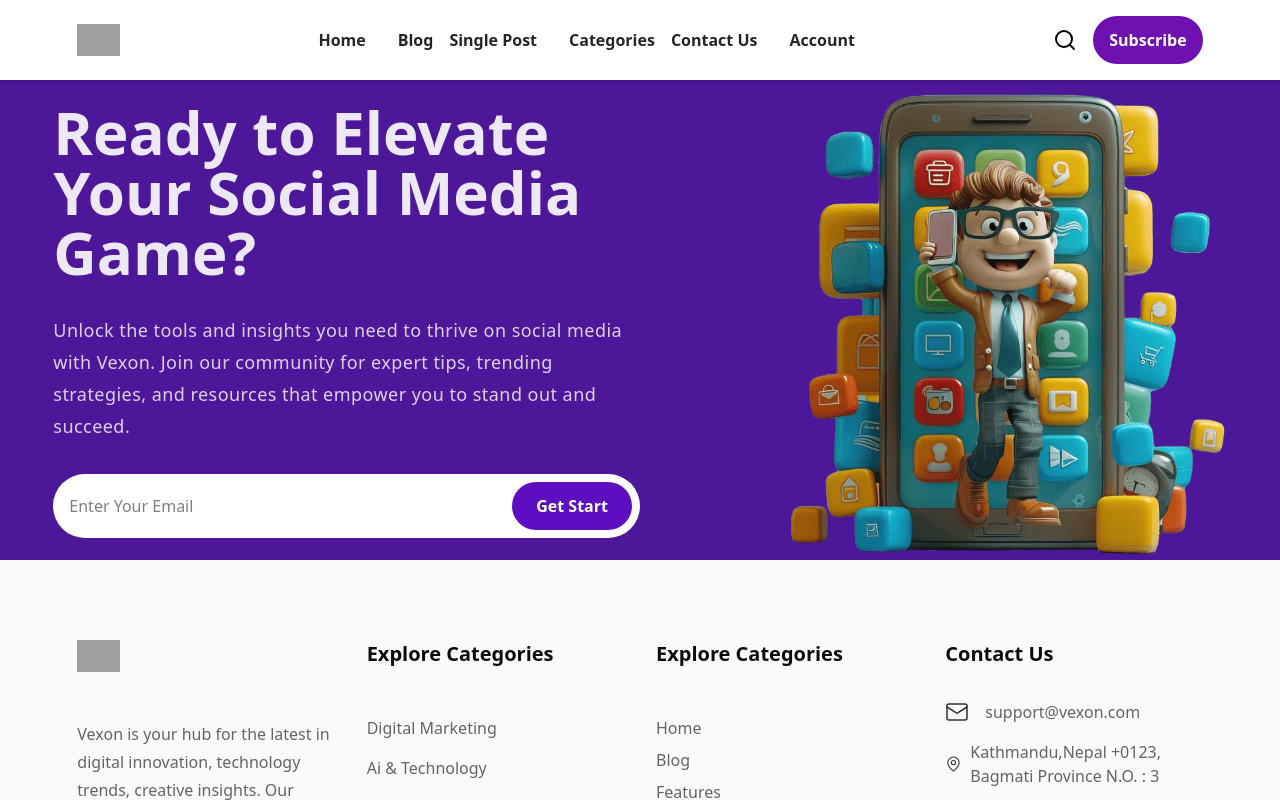
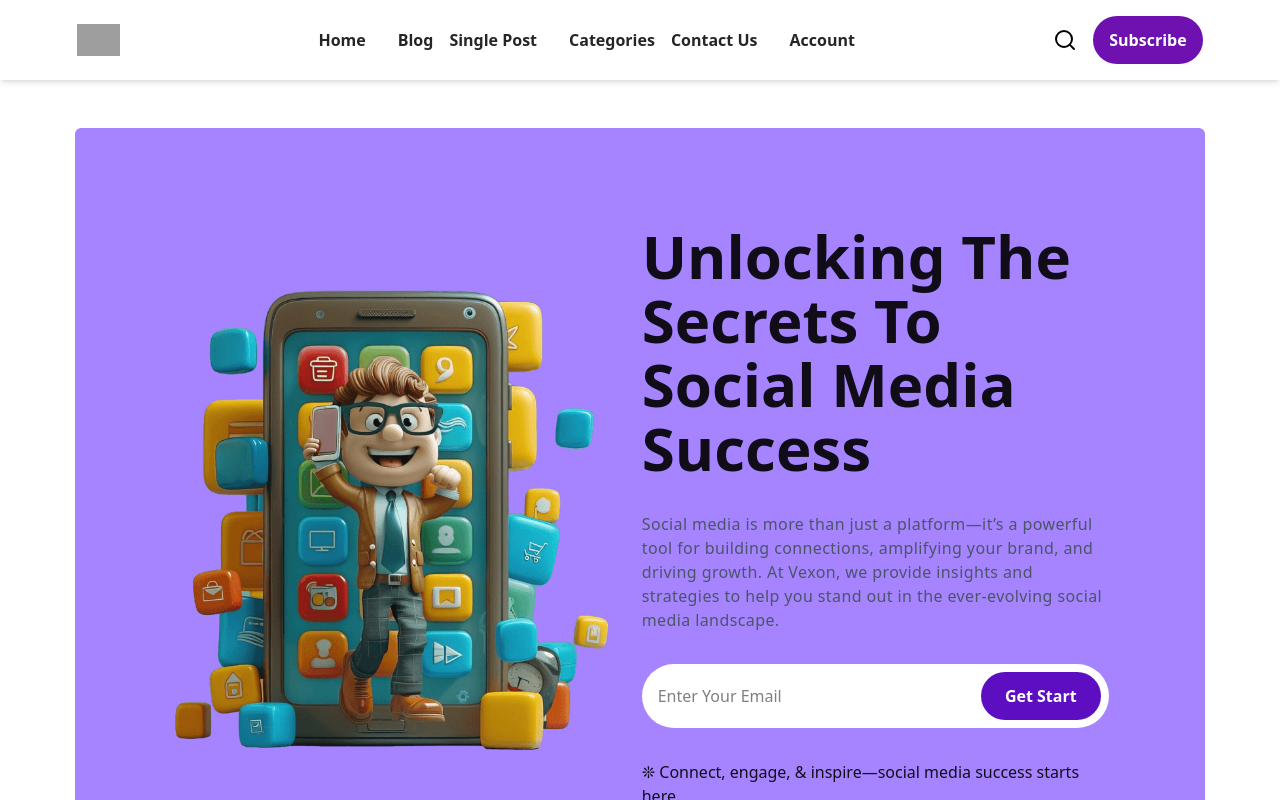
Before and after one commit to prabinb50/Blog_Website_MERN, a React (Vite) app in the folder frontend/: page /account in a window 1280 px wide. Shown: the top 800 px of the page. Built offline with nearby package versions, Linux system fonts and the light colour scheme; grey boxes are pictures that could not be loaded.

Commit message:
Hero section

```diff
--- a/frontend/src/App.jsx
+++ b/frontend/src/App.jsx
@@ -1,10 +1,12 @@
 import React from 'react'
 import FirstNavbar from './components/FirstNavbar'
+import HeroSection from './components/HeroSection'
 
 export default function App() {
   return (
     <div className=''>
       {/* <FirstNavbar></FirstNavbar> */}
+      <HeroSection/>
     </div>
   )
 }
--- /dev/null
+++ b/frontend/src/components/HeroSection.jsx
@@ -0,0 +1,40 @@
+import React from "react";
+import heroImage from "../../public/hero1-image.png";
+
+export default function HeroSection() {
+  return (
+    <div className="h-full  w-full mt-12  flex px-6">
+      <div className=" w-11/12 mx-auto bg-violet-400 flex flex-col rounded-md p-12  md:flex-row sm:p-24  items-center justify-between gap-8">
+        <div className="md:1/2 flex items-center justify-center">
+          <img src={heroImage} alt="" className=" h-120 w-110 object-cover" />
+        </div>
+
+        <div className="flex flex-col  md:w-1/2  gap-8 max-lg:mt-12">
+          <p className="font-bold text-6xl leading-16  opacity-90">
+            Unlocking The Secrets To Social Media Success
+          </p>
+          <p className="text-gray-600  tracking-wide leading-6 ">
+            Social media is more than just a platform—it’s a powerful tool for
+            building connections, amplifying your brand, and driving growth. At
+            Vexon, we provide insights and strategies to help you stand out in
+            the ever-evolving social media landscape.
+          </p>
+          <div className=" flex flex-col relative  justify-center  ">
+            <input
+              type="text"
+              className="outline-none  h-16 flex items-center px-4 py-2 bg-white rounded-4xl "
+              placeholder="Enter Your Email"
+            />
+
+            <button className="  absolute flex items-center  right-2 cursor-pointer hover:bg-black duration-500  px-6 py-3 font-bold bg-violet-800 text-white rounded-4xl">
+              Get Start
+            </button>
+          </div>
+          <p className="opacity-90">
+            ❊ Connect, engage, & inspire—social media success starts here.
+          </p>
+        </div>
+      </div>
+    </div>
+  );
+}
--- a/frontend/src/components/SocialMediaGame.jsx
+++ b/frontend/src/components/SocialMediaGame.jsx
@@ -3,7 +3,7 @@ import socialmedia from "../../public/socialmediagame.png";
 
 export default function SocialMediaGame() {
   return (
-    <div className="h-full lg:h-120 w-full bg-violet-900 flex">
+    <div className="h-full lg:h-120 w-full bg-violet-900 mt-24 flex">
       <div className=" w-11/12 mx-auto flex flex-col max-lg:px-6 lg:flex-row items-center justify-between gap-8">
         <div className="flex flex-col  lg:w-1/2  gap-8 max-lg:mt-12">
           <p className="font-semibold text-6xl text-white opacity-90">
@@ -14,14 +14,14 @@ export default function SocialMediaGame() {
             with Vexon. Join our community for expert tips, trending strategies,
             and resources that empower you to stand out and succeed.
           </p>
-          <div className=" flex flex-col relative   justify-center  ">
+          <div className=" flex flex-col relative  justify-center  ">
             <input
               type="text"
-              className="outline-none h-16 flex items-center px-4 py-2 bg-white rounded-4xl "
+              className="outline-none  h-16 flex items-center px-4 py-2 bg-white rounded-4xl "
               placeholder="Enter Your Email"
             />
 
-            <button className=" absolute flex items-center  right-2 cursor-pointer hover:bg-black duration-500  px-6 py-3 font-bold bg-violet-800 text-white rounded-4xl">
+            <button className="  absolute flex items-center  right-2 cursor-pointer hover:bg-black duration-500  px-6 py-3 font-bold bg-violet-800 text-white rounded-4xl">
               Get Start
             </button>
           </div>
```
Also changed, not shown: frontend/public/hero1-image.png (added).
